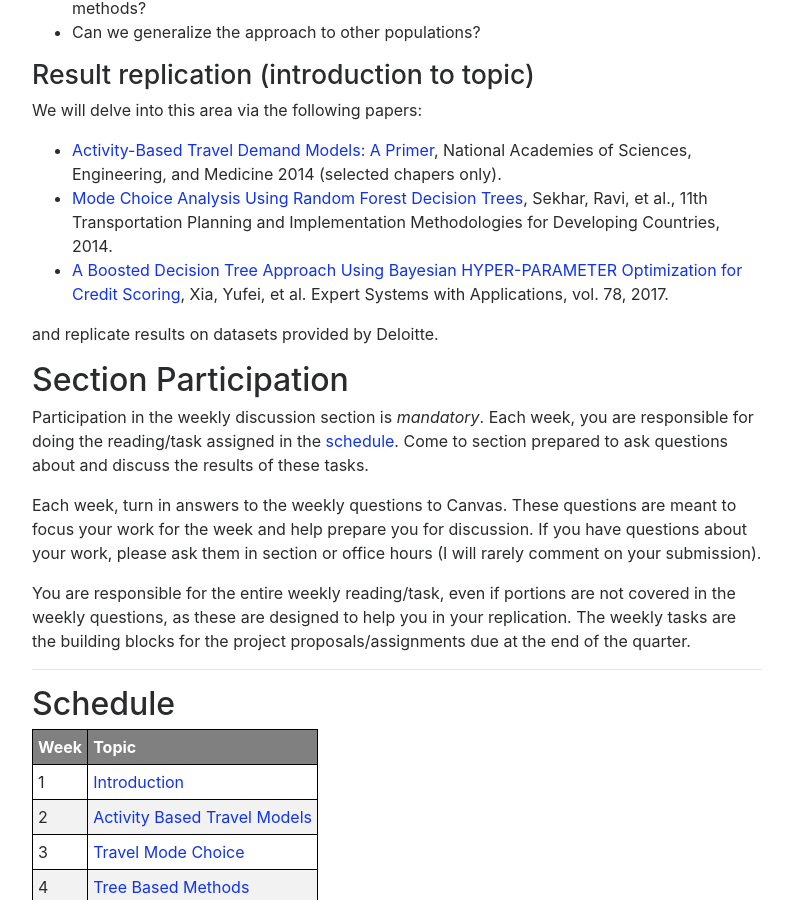
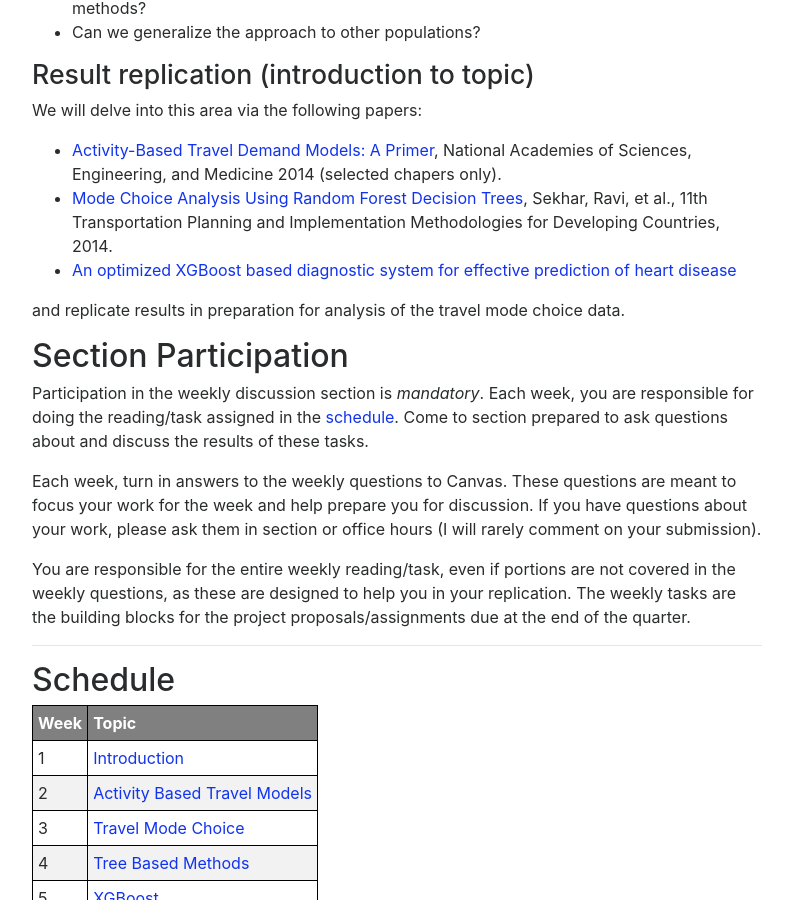
Before and after one commit to ACloninger/capstone-deloitte-travel-models, a Jekyll site: the page built from index.md, in a window 1280 px wide and 900 px high, scrolled down 1057 px. Shown: the whole window, without its empty margins (243-1036 px from the left). Built offline with Jekyll 4.4.1, drawn with Linux system fonts in a browser that asks for light colours; nearby versions of some CDN libraries.

Commit message:
Update index.md

```diff
--- a/index.md
+++ b/index.md
@@ -37,9 +37,9 @@ methods?
 We will delve into this area via the following papers:
 - [Activity-Based Travel Demand Models: A Primer](http://onlinepubs.trb.org/onlinepubs/shrp2/SHRP2_C46.pdf), National Academies of Sciences, Engineering, and Medicine 2014  (selected chapers only).
 - [Mode Choice Analysis Using Random Forest Decision Trees](https://www.sciencedirect.com/science/article/pii/S2352146516307347), Sekhar, Ravi, et al., 11th Transportation Planning and Implementation Methodologies for Developing Countries, 2014.
-- [A Boosted Decision Tree Approach Using Bayesian HYPER-PARAMETER Optimization for Credit Scoring](https://www.sciencedirect.com/science/article/pii/S0957417417301008), Xia, Yufei, et al. Expert Systems with Applications, vol. 78, 2017.
+- [An optimized XGBoost based diagnostic system for effective prediction of heart disease](https://www.sciencedirect.com/science/article/pii/S1319157820304936)
 
-and replicate results on datasets provided by Deloitte.
+and replicate results in preparation for analysis of the travel mode choice data.
 
 
 # Section Participation
```
